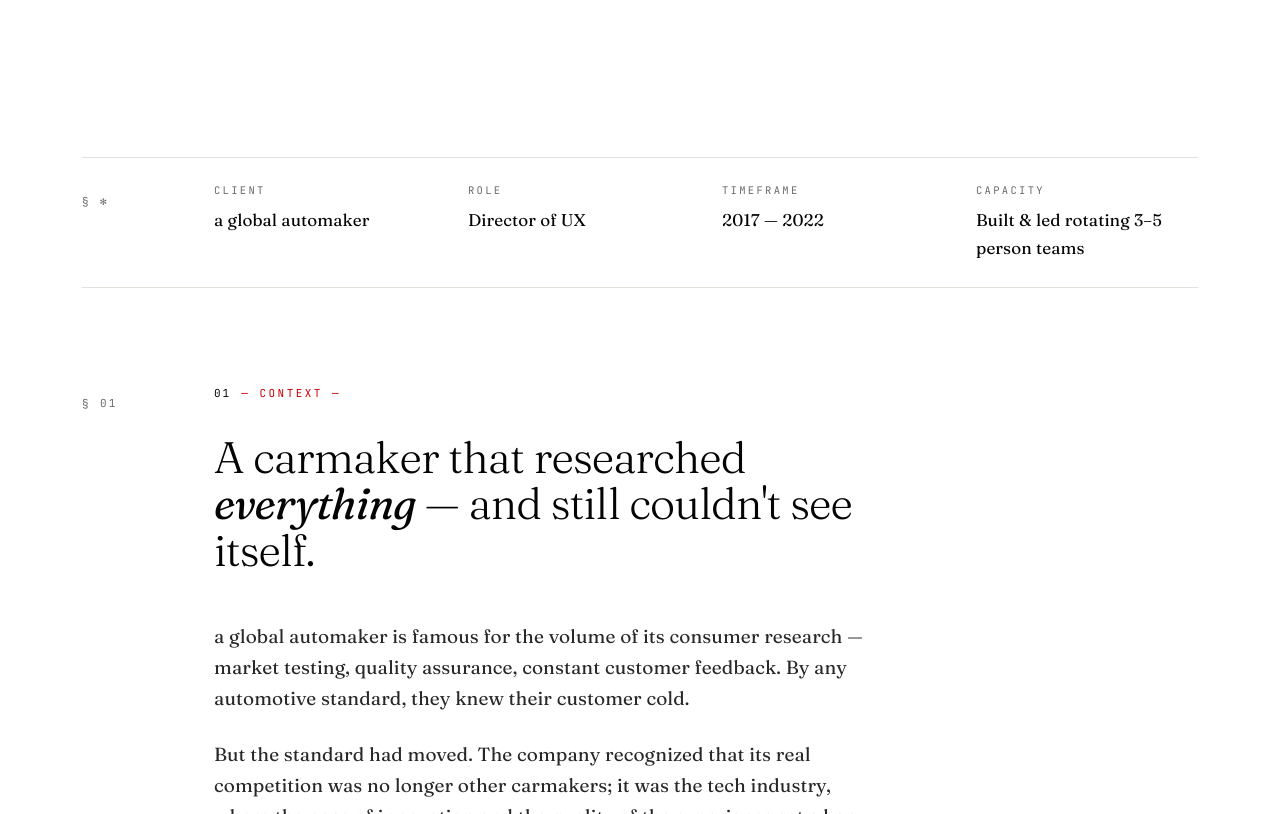
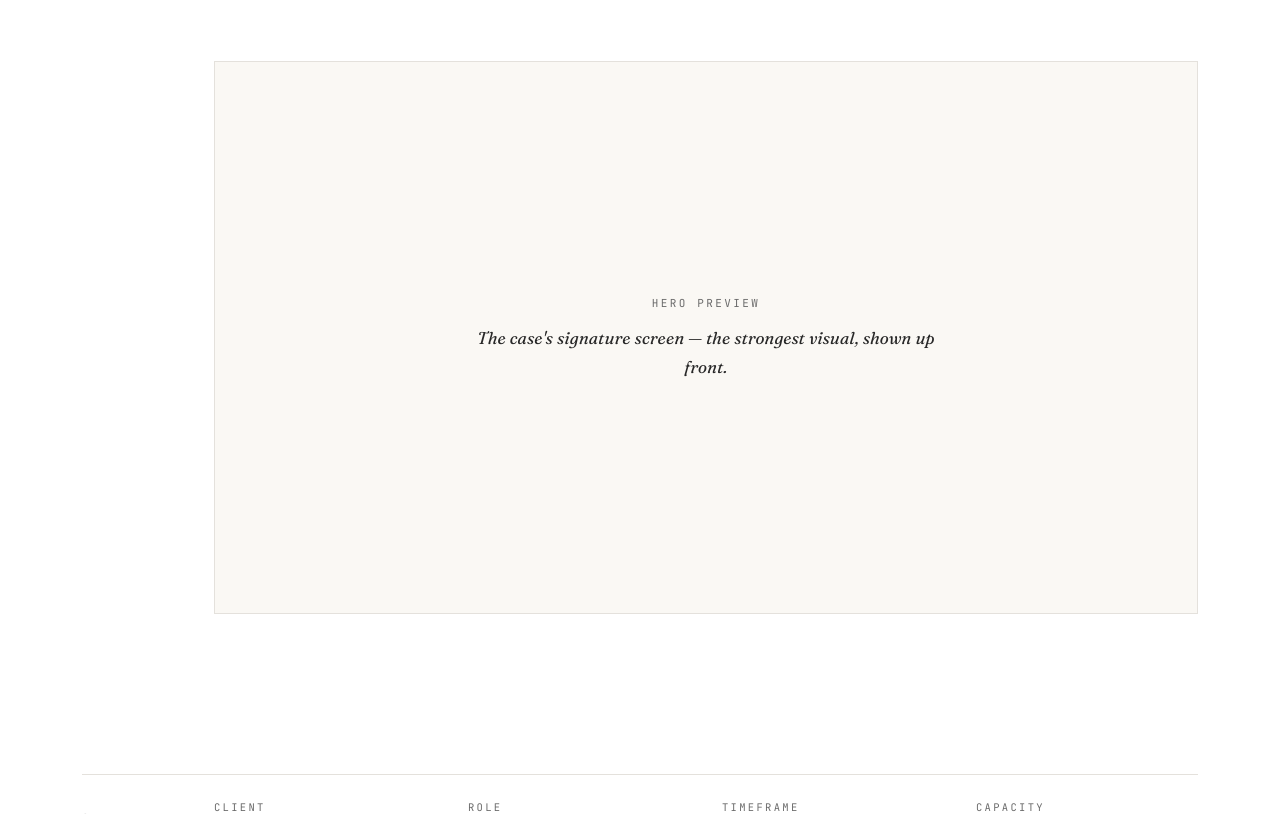
Before and after one commit to uxward/uxward, an Astro site: page /work/autoco in a window 1280 px wide. Shown: the part 783-1597 px from the top of the page. Built offline with nearby package versions, Linux system fonts and the light colour scheme; Astro itself is replaced by a stand-in of ours.

Commit message:
updating cases to have image in hero

```diff
--- a/src/pages/work/autoco.astro
+++ b/src/pages/work/autoco.astro
@@ -32,6 +32,7 @@ const next = slate[(idx + 1) % slate.length];
     .breadcrumb a:hover { color: var(--signature); }
 
     .title-block { padding-top: var(--space-7); padding-bottom: var(--space-10); }
+    .hero-preview { margin-top: var(--space-9); }
     .case-num {
       font-family: var(--font-serif);
       font-feature-settings: "tnum" 1;
@@ -377,6 +378,14 @@ const next = slate[(idx + 1) % slate.length];
           bias-free usability practice that turned guesswork into a closed-loop design process —
           and that a global automaker eventually brought in-house.
         </p>
+        <div class="artifact hero-preview">
+          <div class="frame">
+            <span class="placeholder-label">Hero preview</span>
+            <span class="placeholder-detail">
+              The case's signature screen — the strongest visual, shown up front.
+            </span>
+          </div>
+        </div>
       </div>
     </div>
   </div>
--- a/src/pages/work/insurco.astro
+++ b/src/pages/work/insurco.astro
@@ -35,6 +35,7 @@ const next = slate[(idx + 1) % slate.length];
     .breadcrumb a:hover { color: var(--signature); }
 
     .title-block { padding-top: var(--space-7); padding-bottom: var(--space-10); }
+    .hero-preview { margin-top: var(--space-9); }
     .case-num {
       font-family: var(--font-serif);
       font-feature-settings: "tnum" 1;
@@ -390,6 +391,14 @@ const next = slate[(idx + 1) % slate.length];
           explain why was locked inside Salesforce. I led the service-design engagement that diagnosed
           the breakdown, freed the data, and handed leadership a KPI-tied roadmap they backed in full.
         </p>
+        <div class="artifact hero-preview">
+          <div class="frame">
+            <span class="placeholder-label">Hero preview</span>
+            <span class="placeholder-detail">
+              The case's signature screen — the strongest visual, shown up front.
+            </span>
+          </div>
+        </div>
       </div>
     </div>
   </div>
--- a/src/pages/work/porte.astro
+++ b/src/pages/work/porte.astro
@@ -32,6 +32,7 @@ const next = slate[(idx + 1) % slate.length];
     .breadcrumb a:hover { color: var(--signature); }
 
     .title-block { padding-top: var(--space-7); padding-bottom: var(--space-10); }
+    .hero-preview { margin-top: var(--space-9); }
     .case-num {
       font-family: var(--font-serif);
       font-feature-settings: "tnum" 1;
@@ -376,6 +377,14 @@ const next = slate[(idx + 1) % slate.length];
           it had never designed for. We researched and tested every layer — app, card, mailer, brand —
           before a line of code was written, and shipped a 1.0 that earned 4.8 stars.
         </p>
+        <div class="artifact hero-preview">
+          <div class="frame">
+            <span class="placeholder-label">Hero preview</span>
+            <span class="placeholder-detail">
+              The case's signature screen — the strongest visual, shown up front.
+            </span>
+          </div>
+        </div>
       </div>
     </div>
   </div>
--- a/src/pages/work/precocity.astro
+++ b/src/pages/work/precocity.astro
@@ -23,6 +23,7 @@ const next = slate[(idx + 1) % slate.length];
     .breadcrumb a:hover { color: var(--signature); }
 
     .title-block { padding-top: var(--space-7); padding-bottom: var(--space-10); }
+    .hero-preview { margin-top: var(--space-9); }
     .case-num {
       font-family: var(--font-serif);
       font-feature-settings: "tnum" 1;
@@ -367,6 +368,14 @@ const next = slate[(idx + 1) % slate.length];
           two-person discipline inside a data-engineering firm to the team that shipped against
           eight-figure enterprise contracts.
         </p>
+        <div class="artifact hero-preview">
+          <div class="frame">
+            <span class="placeholder-label">Hero preview</span>
+            <span class="placeholder-detail">
+              The case's signature screen — the strongest visual, shown up front.
+            </span>
+          </div>
+        </div>
       </div>
     </div>
   </div>
```
Also changed, not shown: _progress/00-design-log.md (+1 -1 lines).
